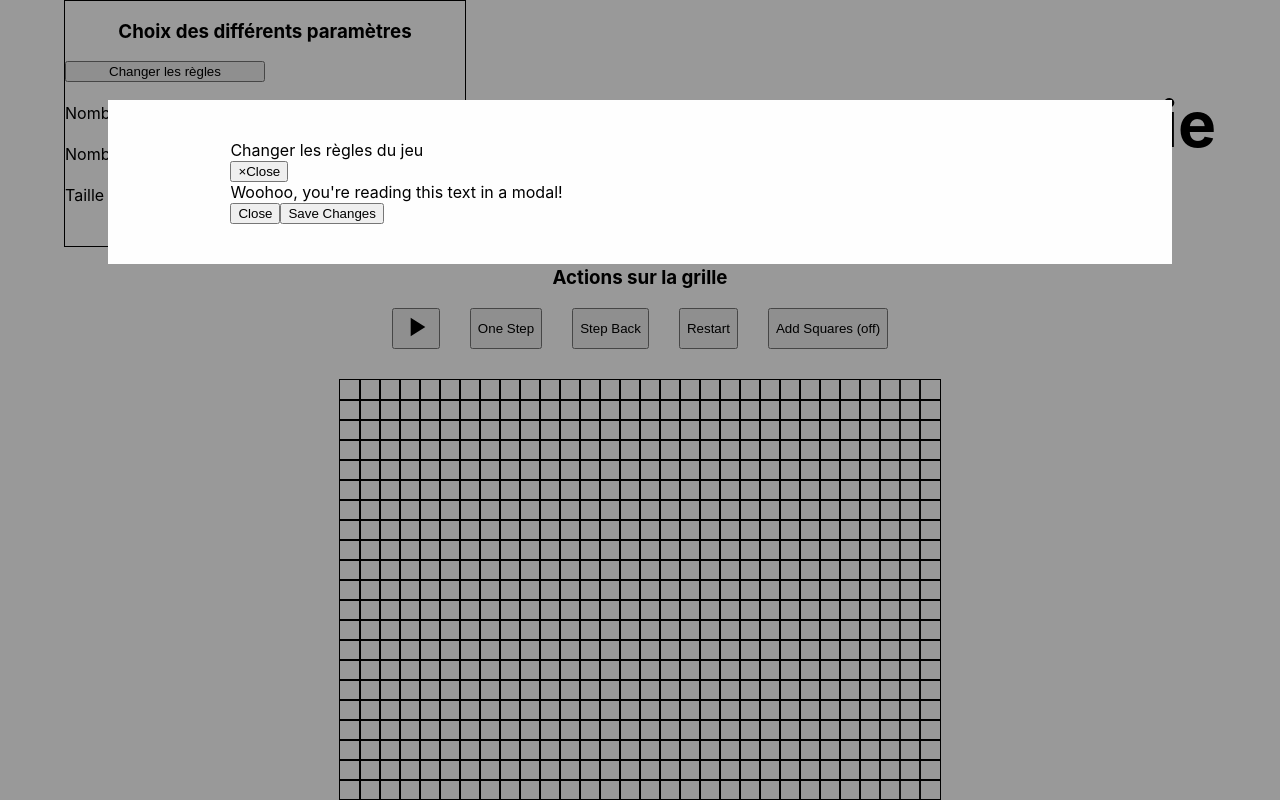
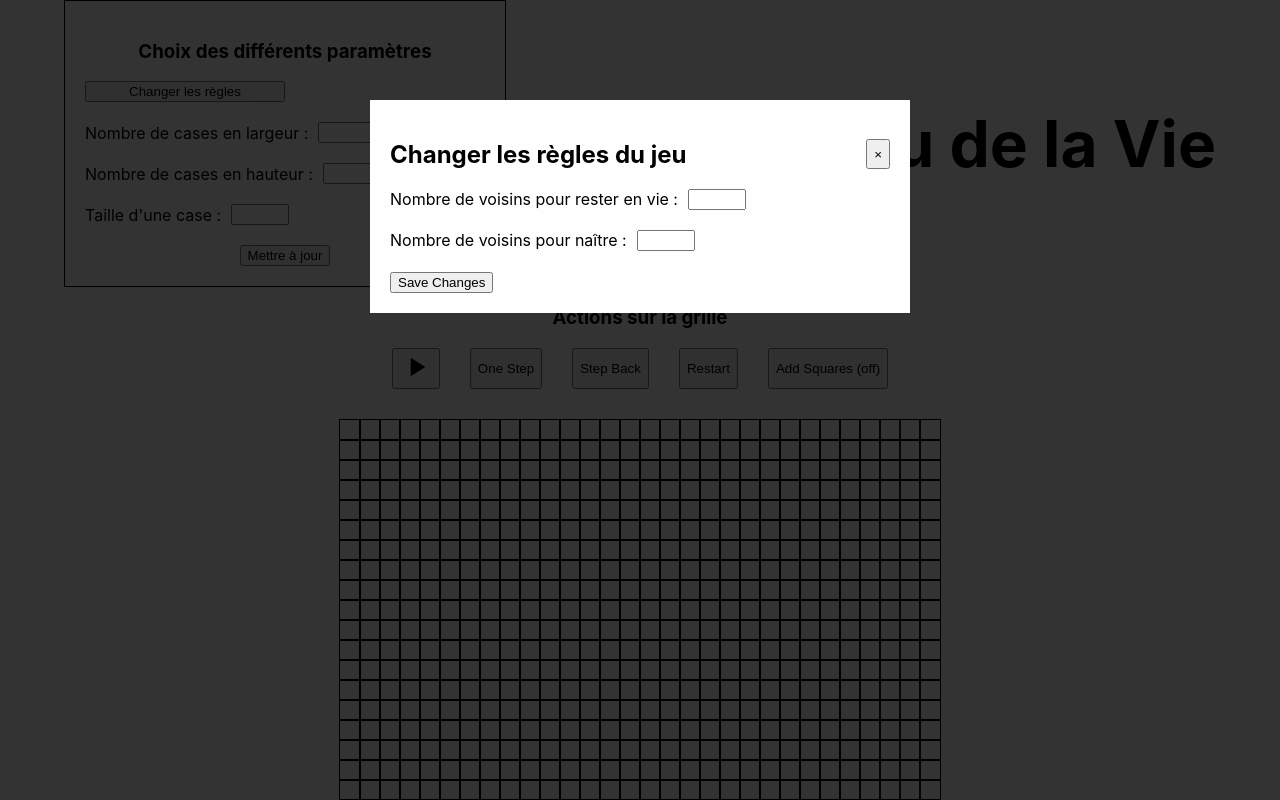
Before and after one commit to Corentin648/GameOfLifeWeb, a React (Create React App) app: page / in a window 1280 px wide. Both pictures are taken after a click on the button "Changer les règles". Shown: the top 800 px of the page. Built offline with nearby package versions, Linux system fonts and the light colour scheme.

Commit message:
design du modal ok

```diff
--- a/src/Quadrillage.css
+++ b/src/Quadrillage.css
@@ -1,3 +1,9 @@
+button:hover, button:focus {
+    color: #000;
+    text-decoration: none;
+    cursor: pointer;
+}
+
 .modal {
     display: block; /* Hidden by default */
     position: fixed; /* Stay in place */
@@ -9,7 +15,7 @@
     height: 100%; /* Full height */
     overflow: auto; /* Enable scroll if needed */
     background-color: rgb(0,0,0); /* Fallback color */
-    background-color: rgba(0,0,0,0.4); /* Black w/ opacity */
+    background-color: rgba(0,0,0,0.8); /* Black w/ opacity */
 }
 
 .modal-content {
@@ -17,5 +23,5 @@
     margin: auto;
     padding: 20px;
     /*border: 1px solid #888;*/
-    width: 80%;
+    width: 500px;
 }
--- a/src/Quadrillage.js
+++ b/src/Quadrillage.js
@@ -349,7 +349,7 @@ class Quadrillage extends Component{
             <div>
                 <div style={{display: "flex", flexDirection: "row-reverse", alignItems: "center", justifyContent: "space-between"}}>
                     <h1 style={{marginRight: "5%", fontSize: "5vw"}}>Jeu de la Vie</h1>
-                    <div style={{border: "1px solid black", marginLeft: "5%", display: "flex", flexDirection: "column", width: "400px"}}>
+                    <div style={{border: "1px solid black", marginLeft: "5%", display: "flex", flexDirection: "column", width: "400px", padding: "20px"}}>
                         <h3>Choix des différents paramètres</h3>
                         <button style={{width: "200px", marginBottom: "20px"}} onClick={() => this.handlerChangerRegles()}>Changer les règles</button>
                         <Form onSubmit={(event) => {this.handlerChangerTailleEcran(event); return false}}>
@@ -381,31 +381,29 @@ class Quadrillage extends Component{
 
                 <canvas style={{display:" inline", marginTop: '30px', border: "1px solid black"}} ref={this.canvasRef} width={this.state.casesLargeur * this.state.tailleCase} height={this.state.casesHauteur * this.state.tailleCase} />
 
-                <Modal className={"modal"} show={this.state.showModal} onHide={() => this.handlerFermerModal()} backdrop="static">
-                    <div className={"modal-content"}>
-                    <Modal.Header closeButton>
-                        <Modal.Title>Changer les règles du jeu</Modal.Title>
+                <Modal animation={true} className={"modal"} show={this.state.showModal} onHide={() => this.handlerFermerModal()} backdrop={"static"}>
+                    <Modal.Header style={{display: "flex", justifyContent: "space-between", alignItems: "center"}}>
+                        <Modal.Title><h2>Changer les règles du jeu</h2></Modal.Title>
+                        <button style={{height: "30px"}} className={"close"} onClick={() => this.handlerFermerModal()}>&times;</button>
                     </Modal.Header>
-                    <Modal.Body>Woohoo, you're reading this text in a modal!</Modal.Body>
+                    <Modal.Body>
+                        <Form>
+                            <Form.Group style={{display: "flex", justifyContent: "left", alignItems: "center"}}controlId={"formChangerLargeur"}>
+                                <Form.Label style={{paddingRight: "10px"}}>Nombre de voisins pour rester en vie :</Form.Label>
+                                <input style={{width:"50px"}} type="text" value={this.state.changerCasesLargeur} onChange={this.handlerChampLargeur} />
+                            </Form.Group>
+                            <Form.Group style={{display: "flex", justifyContent: "left", alignItems: "center", paddingTop: "20px"}} controlId={"formChangerHauteur"}>
+                                <Form.Label style={{paddingRight: "10px"}}>Nombre de voisins pour naître :</Form.Label>
+                                <input style={{width:"50px"}} type="text" value={this.state.changerCasesHauteur} onChange={this.handlerChampHauteur} />
+                            </Form.Group>
+                        </Form>
+                    </Modal.Body>
+                    <div style={{marginTop: "20px"}}>
                     <Modal.Footer>
-                        <Button variant="secondary">
-                            Close
-                        </Button>
-                        <Button variant="primary">
-                            Save Changes
-                        </Button>
+                        <Button variant="primary">Save Changes</Button>
                     </Modal.Footer>
                     </div>
                 </Modal>
-
-                {/* <div id="myModal" className="modal">
-
-                    <div className="modal-content">
-                        <span className="close">&times;</span>
-                        <p>Some text in the Modal..</p>
-                    </div>
-
-                </div> */}
 
             </div>
         )
```
